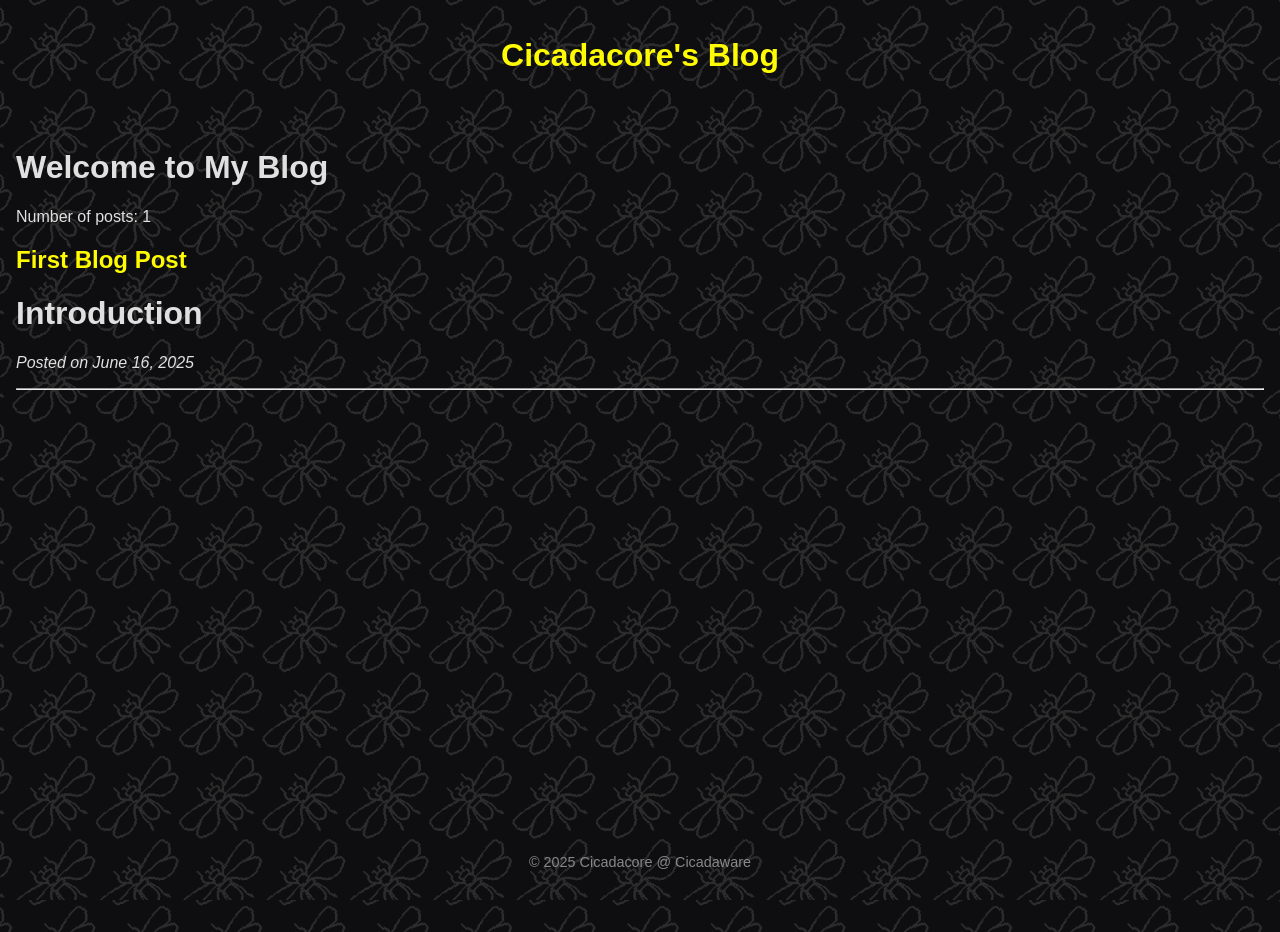
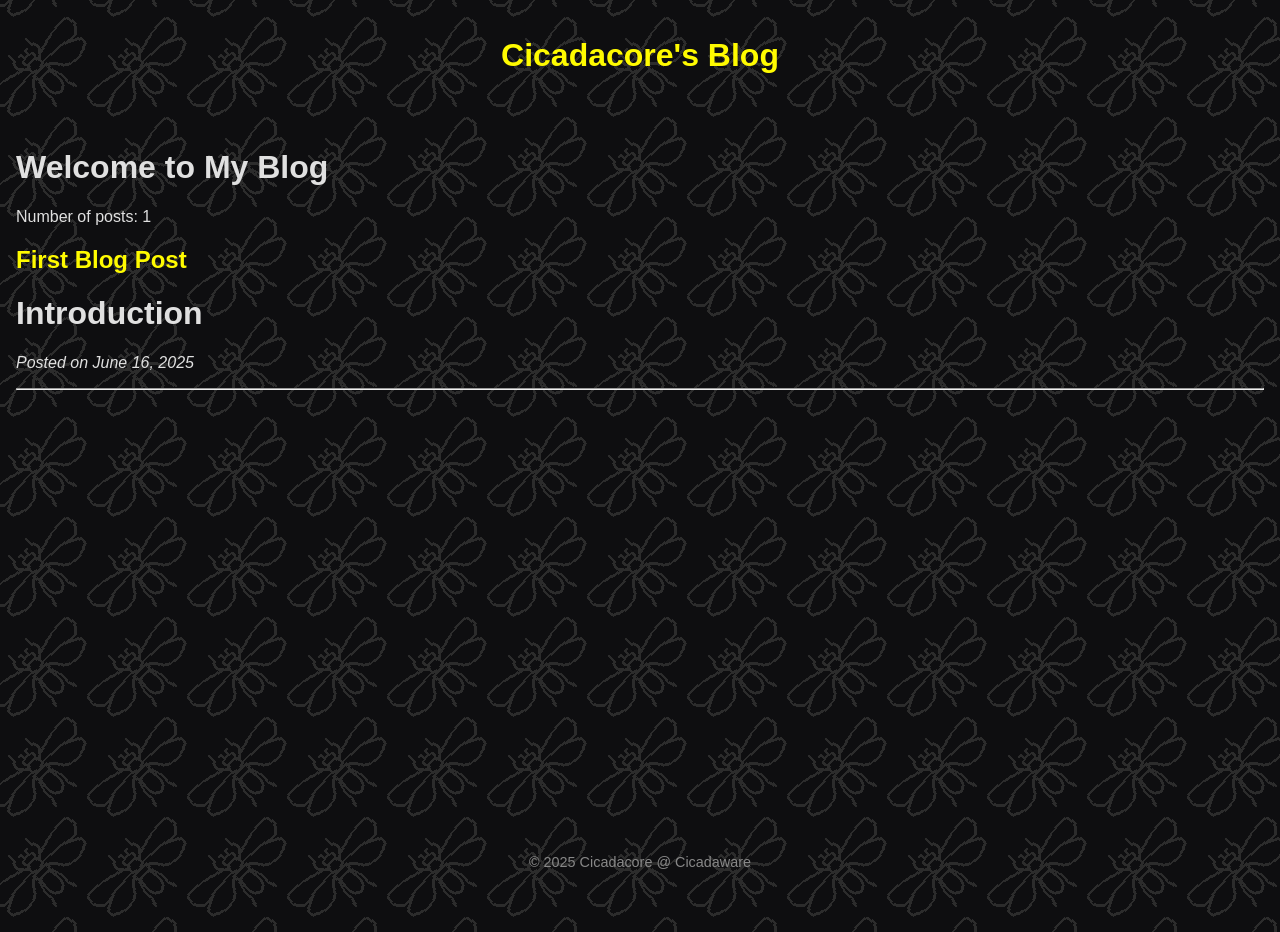
Before and after one commit to Cicadaware/cicadaware.github.io, a Jekyll site: the page built from index.md, in a window 1280 px wide. Built offline with Jekyll 4.4.1, drawn with Linux system fonts in a browser that asks for light colours.

Commit message:
removed background-cover

```diff
--- a/assets/css/style.css
+++ b/assets/css/style.css
@@ -6,7 +6,6 @@ body {
   height: 100%;
   min-height: 100vh;
   background-image: url('https://cicadaware.github.io/assets/images/background.png');
-  background-size: cover;
   background-repeat: repeat;
   background-position: center;
 }
```
